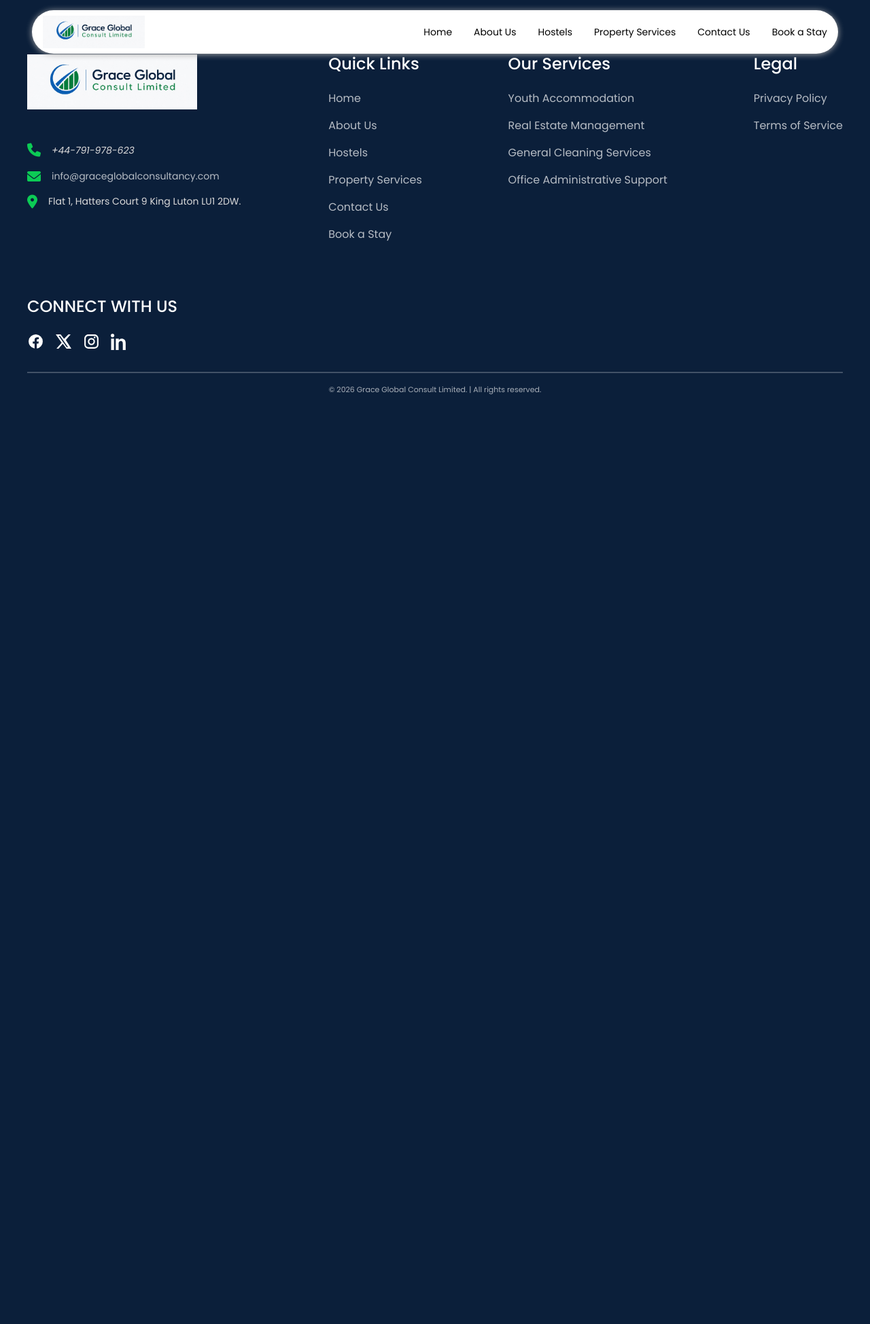
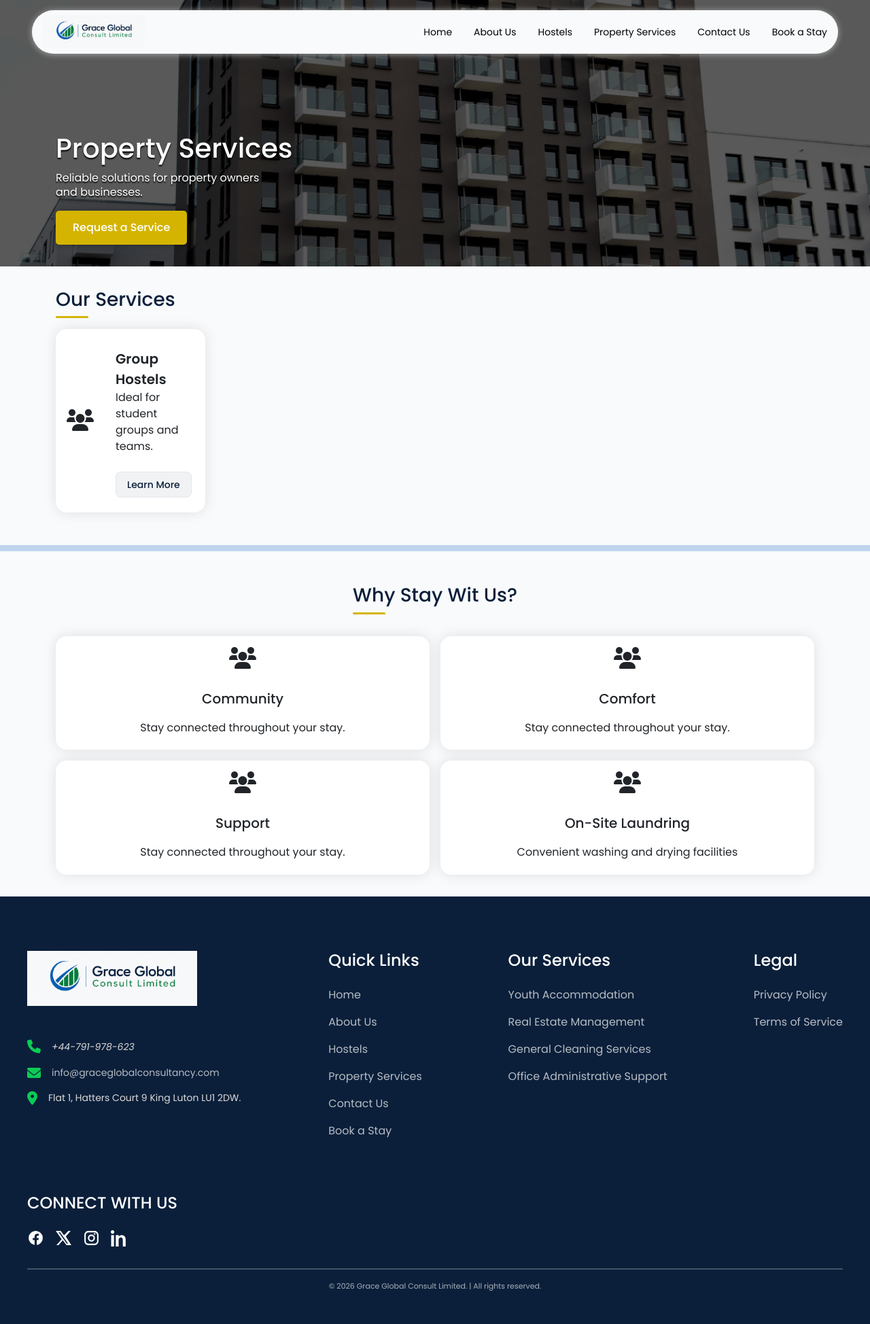
Before and after one commit to devbros595/grace-global-consult, a Django app: template core/templates/property_services.html in a window 1280 px wide. Shown: the whole page at 68% size. Before the commit the page ends 580 px from the top, so only its background shows below. Run offline with Django 5.2, Linux system fonts and the light colour scheme; the template is opened without the code that fills it, so the values that code supplies are empty.

Commit message:
Refactor CSS classes for hostels and property services pages, update styles, and add new property services template

```diff
--- a/config/settings.py
+++ b/config/settings.py
@@ -42,7 +42,7 @@ INSTALLED_APPS = [
 
 MIDDLEWARE = [
     'django.middleware.security.SecurityMiddleware',
-    'whitenoise.middleware.WhiteNoiseMiddleware',
+    # 'whitenoise.middleware.WhiteNoiseMiddleware',
     'django.contrib.sessions.middleware.SessionMiddleware',
     'django.middleware.common.CommonMiddleware',
     'django.middleware.csrf.CsrfViewMiddleware',
--- a/core/static/css/base.css
+++ b/core/static/css/base.css
@@ -32,7 +32,7 @@ body {
 }
 
 .navbar-pill {
-  background-color: #ffffff;
+  background-color: #F8FAFC;
   padding: 0.5rem 1rem;
   display: flex;
   justify-content: space-between;
--- a/core/static/css/hostels.css
+++ b/core/static/css/hostels.css
@@ -1,4 +1,4 @@
-.hostel-hero {
+.page-hero {
   position: relative;
   background-image: url("../img/hostel-1.jpeg");
   background-size: cover;
@@ -8,7 +8,7 @@
   overflow: hidden;
 }
 
-.hostel-hero::before {
+.page-hero::before {
   content: "";
   position: absolute;
   inset: 0;
@@ -16,12 +16,12 @@
   z-index: 1;
 }
 
-.hostel-hero .container {
+.page-hero .container {
   position: relative;
   z-index: 2;
 }
 
-.hostel-hero-text {
+.page-hero-content {
   display: flex;
   flex-direction: column;
   align-items: flex-start;
@@ -31,17 +31,19 @@
   padding-bottom: 0rem;
 }
 
-.hostel-hero-text h1 {
+
+
+.page-hero-text h1 {
   line-height: 1.3;
 }
 
-.hostel-hero-text p {
+.page-hero-text p {
   margin: 0;
   line-height: 1.3;
   width: 100%;
 }
 
-.hero-cta a {
+.page-hero-cta a {
   padding: 0.75rem 1.5rem;
   background-color: #d4b401;
   color: #fff;
--- a/core/static/css/property_services.css
+++ b/core/static/css/property_services.css
@@ -0,0 +1,3 @@
+.page-hero {
+  background-image: url("../img/property.png");
+}
--- a/core/templates/base.html
+++ b/core/templates/base.html
@@ -33,6 +33,7 @@
     <link rel="stylesheet" href="{% static 'css/index.css' %}" />
     <link rel="stylesheet" href="{% static 'css/about_us.css' %}" />
     <link rel="stylesheet" href="{% static 'css/hostels.css' %}" />
+    <link rel="stylesheet" href="{% static 'css/property_services.css' %}" />
   </head>
 
   <body>
--- a/core/templates/index.html
+++ b/core/templates/index.html
@@ -416,7 +416,7 @@
         <div class="section-line mx-auto"></div>
       </div>
       <div
-        class="hostel-scroll d-flex align-items-center justify-content-center gap-4"
+        class="hostel-scroll d-flex align-items-center justify-content-start gap-4"
       >
         <div class="hostel-card">
           <img src="{% static 'img/hostel-1.jpeg' %}" alt="" />
@@ -454,7 +454,7 @@
   <section class="testimonials d-block d-lg-none">
     <div class="container">
       <div class="text-center section-heading">
-        <h3>What Our Clients Say</h3>
+        <h4>What Our Clients Say</h4>
       </div>
       <div
         id="testimonialCarousel"
--- a/core/templates/property_services.html
+++ b/core/templates/property_services.html
@@ -1,7 +1,126 @@
-{% extends "base.html" %}
-{% load static %}
-{% block title %}
-<title>Propery Services | Graceglobalconsult</title>
+{% extends "base.html" %} {% load static %} {% block title %}
+<title>Hostels | Grace Global Consult</title>
+{% endblock %} {% block content %}
+<section class="page-hero">
+  <div class="container">
+    <div class="page-hero-content">
+      <div class="page-hero-text">
+        <h1>Property Services</h1>
+        <p>
+          Reliable solutions for property owners <br />
+          and businesses.
+        </p>
+      </div>
+      <div class="page-hero-cta">
+        <a href="{% url 'contact_us' %}" class="btn">Request a Service</a>
+      </div>
+    </div>
+  </div>
+</section>
+<div class="sections">
+  <section class="hostel-category-section">
+    <div class="container">
+      <div class="hostel-category">
+        <div class="section-heading">
+          <h3>Our Services</h3>
+          <div class="section-line"></div>
+        </div>
+        <div class="hostel-category-content">
+          <div class="row g-3">
+            <div class="col-12 col-md-6 col-lg-4">
+              <div class="hostel-card">
+                <div class="hostel-card-img">
+                  <i class="fa-solid fa-users fa-2xl"></i>
+                </div>
+                <div class="hostel-card-content">
+                  <div class="hostel-card-text">
+                    <span>Group Hostels</span>
+                    <p>Ideal for student groups and teams.</p>
+                  </div>
+                  <div class="hostel-card-link">
+                    <a href="#">Learn More</a>
+                  </div>
+                </div>
+              </div>
+            </div>
+          </div>
+        </div>
+      </div>
+    </div>
+  </section>
+  <hr />
+  <section class="amenities-category-section">
+    <div class="container">
+      <div class="amenities-category">
+        <div class="section-heading">
+          <h3>Why Stay Wit Us?</h3>
+          <div class="section-line"></div>
+        </div>
+        <div class="amenities-category-content">
+          <div class="row g-3">
+            <div class="col-6">
+              <div class="amenities-card">
+                <div class="amenities-card-img">
+                  <i class="fa-solid fa-users fa-2xl"></i>
+                </div>
+                <div class="amenities-card-text">
+                  <span>Community</span>
+                  <p>Stay connected throughout your stay.</p>
+                </div>
+              </div>
+            </div>
+            <div class="col-6">
+              <div class="amenities-card">
+                <div class="amenities-card-img">
+                  <i class="fa-solid fa-users fa-2xl"></i>
+                </div>
+                <div class="amenities-card-text">
+                  <span>Comfort</span>
+                  <p>Stay connected throughout your stay.</p>
+                </div>
+              </div>
+            </div>
+            <div class="col-6">
+              <div class="amenities-card">
+                <div class="amenities-card-img">
+                  <i class="fa-solid fa-users fa-2xl"></i>
+                </div>
+                <div class="amenities-card-text">
+                  <span>Support</span>
+                  <p>Stay connected throughout your stay.</p>
+                </div>
+              </div>
+            </div>
+            <div class="col-6">
+              <div class="amenities-card">
+                <div class="amenities-card-img">
+                  <i class="fa-solid fa-users fa-2xl"></i>
+                </div>
+                <div class="amenities-card-text">
+                  <span>On-Site Laundring</span>
+                  <p>Convenient washing and drying facilities</p>
+                </div>
+              </div>
+            </div>
+          </div>
+        </div>
+      </div>
+    </div>
+  </section>
+  <section class="newsletter d-block d-lg-none">
+    <div class="container">
+      <div class="newsletter-content">
+        <h3>Stay Updated</h3>
+        <span class="d-block d-md-none">Subscribe to our newsletter.</span>
+        <span class="d-none d-md-block"
+          >Subscribe to our newsletter for updates and offers.</span
+        >
+        <form action="">
+          <input type="text" name="" id="" placeholder="Enter your email" />
+          <button class="btn" type="submit">Subscribe</button>
+        </form>
+      </div>
+    </div>
+  </section>
+</div>
 {% endblock %}
-{% block content %}
-{% endblock %}
```
Also changed, not shown: core/templates/hostels.html (+21 -13 lines), core/static/img/property.png (added), 5 other files.
